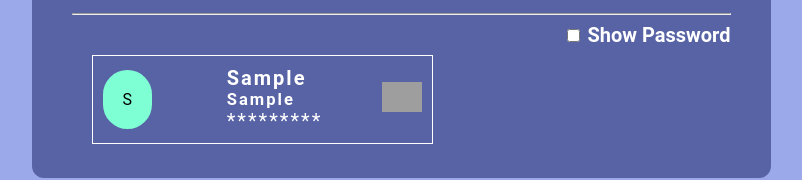
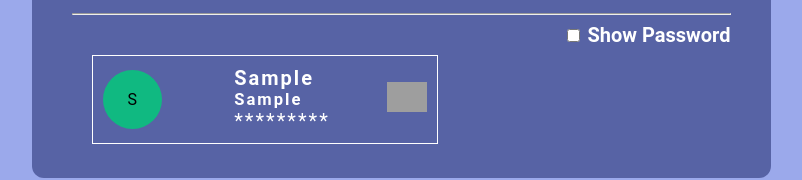
Before and after one commit to Kanth789/FirstReactAssignment, a React (Create React App) app in the folder react-ssignments/: page / in a window 1280 px wide. Both pictures are taken after typing "Sample", "Sample", "Sample123" into the empty fields and a click on the button "Add". Shown: the part 577-757 px from the top of the page, without its empty margins (239-1041 px from the left). Built offline with nearby package versions, Linux system fonts and the light colour scheme; grey boxes are pictures that could not be loaded.

Commit message:
random color to divs

```diff
--- a/react-ssignments/src/App.css
+++ b/react-ssignments/src/App.css
@@ -96,9 +96,8 @@ form{
   border: 1px solid #fff;
   padding: 10px;
 }
-.logo-circle{
-  padding: 20px;
-  background-color: aquamarine;
+#logo-circle{
+  padding: 20px 25px;
   border-radius: 50px;
   margin-right: 15px;
 }
@@ -155,10 +154,18 @@ label{
   letter-spacing: 2px;
 
 }
-.Red{
-  background-color: red;
+.red{
+  background-color: #b91c1c;
 }
-
+.yellow{
+  background-color: #f59e0b;
+}
+.green{
+  background-color: #10b981;
+}
+.blue{
+  background-color: #0ea5e9;
+}
 .header span{
   margin-left: 6px;
   background-color: #fff;
--- a/react-ssignments/src/App.js
+++ b/react-ssignments/src/App.js
@@ -6,6 +6,7 @@ import { v4 as uuidv4 } from 'uuid';
 import Password from './components/Password';
 
 const PasswordList = []
+const colorClassName = ['red','yellow','green','blue']
 
 class App extends Component {
   state = {
@@ -28,7 +29,9 @@ class App extends Component {
     this.setState({ password: event.target.value })
     console.log(event.target.value)
   }
+
   onAddPassword = (event) => {
+    const randomColorName = colorClassName[Math.floor(Math.random() * colorClassName.length)];
     event.preventDefault()
     const { website, username, password } = this.state
     console.log(this.state)
@@ -37,6 +40,7 @@ class App extends Component {
       website,
       username,
       password,
+      colorName:randomColorName,
       isShowButton: false
     }
     this.setState(prevState => ({
@@ -64,7 +68,7 @@ class App extends Component {
   render() {
 
     const { statePasswordList, website, username, password, isShowButton, searchInput } = this.state
-    const searchResult = statePasswordList.filter((eachItem) => eachItem.username.toLowerCase().includes(searchInput.toLowerCase()))
+    const searchResult = statePasswordList.filter((eachItem) => eachItem.website.toLowerCase().includes(searchInput.toLowerCase()))
     return (
       <div className='main-conatiner'>
         <div className='main'>
--- a/react-ssignments/src/components/Password.js
+++ b/react-ssignments/src/components/Password.js
@@ -1,17 +1,18 @@
 const Password = (props) =>{
     const{PropPassword,isShowButton,onDeleteApp} = props
-    const{uniqueNo,website,username,password} = PropPassword
+    const{uniqueNo,website,username,password,colorName} = PropPassword
     console.log(isShowButton,'isShowButton')
     const passwordShow = isShowButton ? password : "*".repeat(password.length)
     const OnDelete = () =>{
         onDeleteApp(uniqueNo)
     }
 
+
     return(
 
         <div className="div1">
             <div className="logo">
-                <div className="logo-circle">{username[0].toUpperCase()}</div>
+                <div className={colorName} id="logo-circle">{username[0].toUpperCase()}</div>
             </div>
             <div className="div-content">
                 <div className="user-name">
```
Also changed, not shown: react-ssignments/src/components/ColorClass.js (added).
